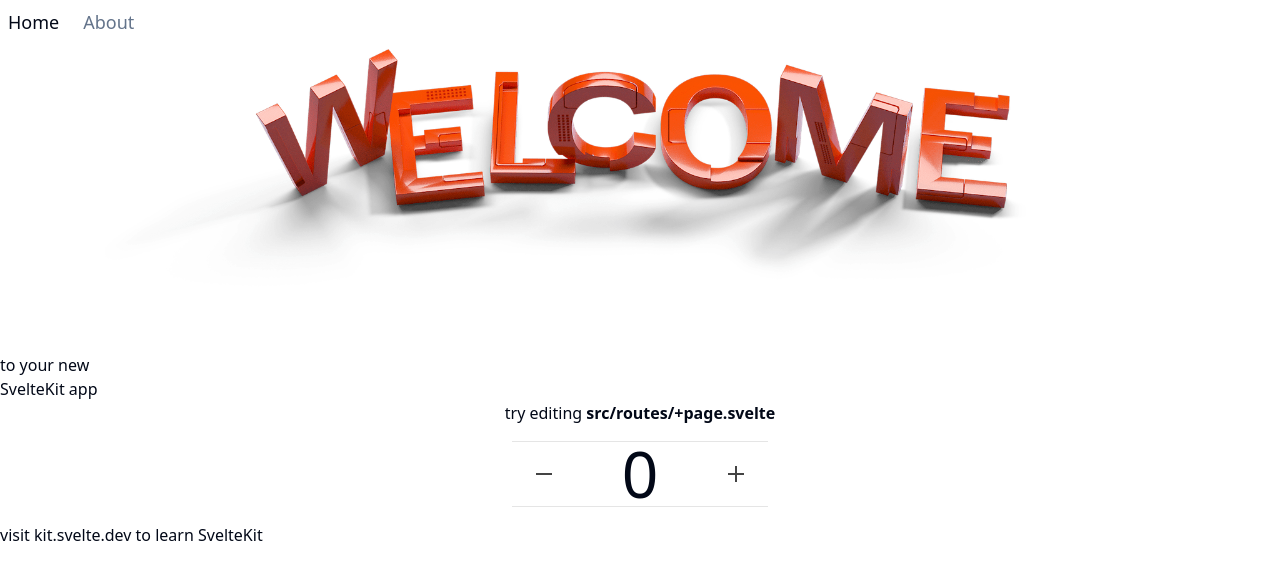
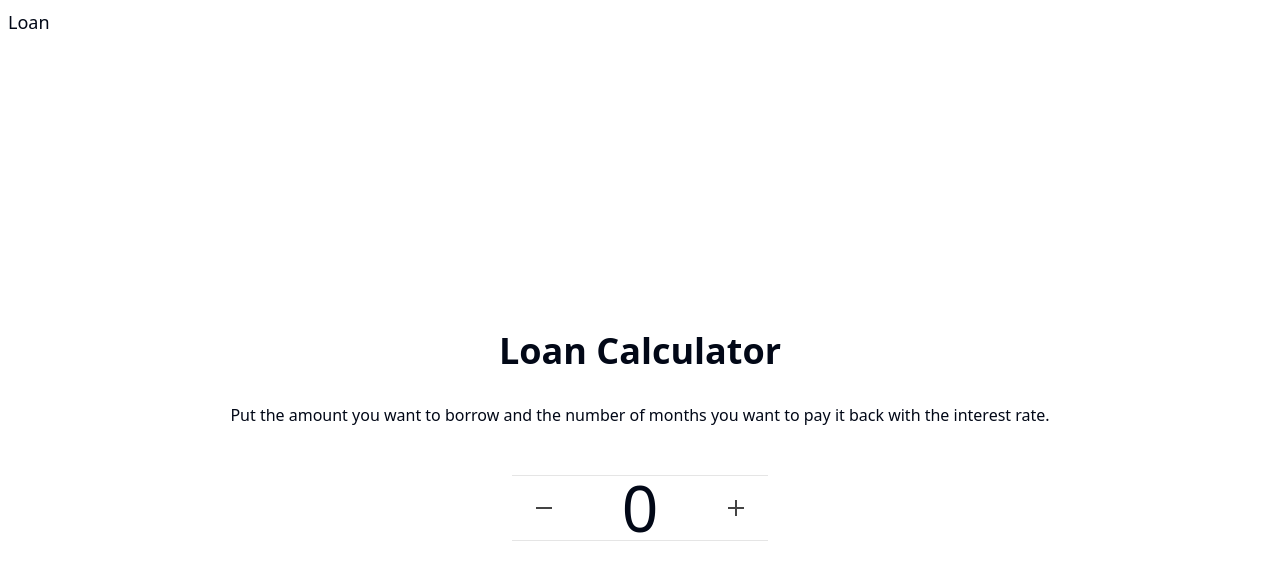
Before and after one commit to alexw005/fin_cal_svelte, a SvelteKit app: page / in a window 1280 px wide. Shown: the top 580 px of the page. Built offline with nearby package versions, Linux system fonts and the light colour scheme.

Commit message:
add title and desc

```diff
--- a/src/routes/+layout.svelte
+++ b/src/routes/+layout.svelte
@@ -10,7 +10,4 @@
 		<slot />
 	</main>
 
-	<footer>
-		<p>visit <a href="https://kit.svelte.dev">kit.svelte.dev</a> to learn SvelteKit</p>
-	</footer>
 </div>
--- a/src/routes/+page.svelte
+++ b/src/routes/+page.svelte
@@ -1,7 +1,5 @@
 <script>
 	import Counter from './Counter.svelte';
-	import welcome from '$lib/images/svelte-welcome.webp';
-	import welcome_fallback from '$lib/images/svelte-welcome.png';
 </script>
 
 <svelte:head>
@@ -9,51 +7,12 @@
 	<meta name="description" content="Svelte demo app" />
 </svelte:head>
 
-<section>
-	<h1>
-		<span class="welcome">
-			<picture>
-				<source srcset={welcome} type="image/webp" />
-				<img src={welcome_fallback} alt="Welcome" />
-			</picture>
-		</span>
-
-		to your new<br />SvelteKit app
+<section class="flex flex-col items-center justify-center  min-h-screen p-8 gap-8">
+	<h1 class="text-4xl font-bold ">
+		Loan Calculator
 	</h1>
-
 	<h2>
-		try editing <strong>src/routes/+page.svelte</strong>
+		Put the amount you want to borrow and the number of months you want to pay it back with the interest rate.
 	</h2>
-
 	<Counter />
 </section>
-
-<style>
-	section {
-		display: flex;
-		flex-direction: column;
-		justify-content: center;
-		align-items: center;
-		flex: 0.6;
-	}
-
-	h1 {
-		width: 100%;
-	}
-
-	.welcome {
-		display: block;
-		position: relative;
-		width: 100%;
-		height: 0;
-		padding: 0 0 calc(100% * 495 / 2048) 0;
-	}
-
-	.welcome img {
-		position: absolute;
-		width: 100%;
-		height: 100%;
-		top: 0;
-		display: block;
-	}
-</style>
--- a/src/routes/Header.svelte
+++ b/src/routes/Header.svelte
@@ -4,13 +4,13 @@
 
 <header>
 	<nav class="flex items-center p-2 space-x-4 lg:space-x-6">
-		<a href="/" class="hover:text-primary text-lg font-medium transition-colors"> Home </a>
+		<a href="/" class="hover:text-primary text-lg font-medium transition-colors"> Loan </a>
 
-		<a
+		<!-- <a
 			href="/about"
 			class="text-muted-foreground hover:text-primary text-lg font-medium transition-colors"
 		>
 			About
-		</a>
+		</a> -->
 	</nav>
 </header>
```
